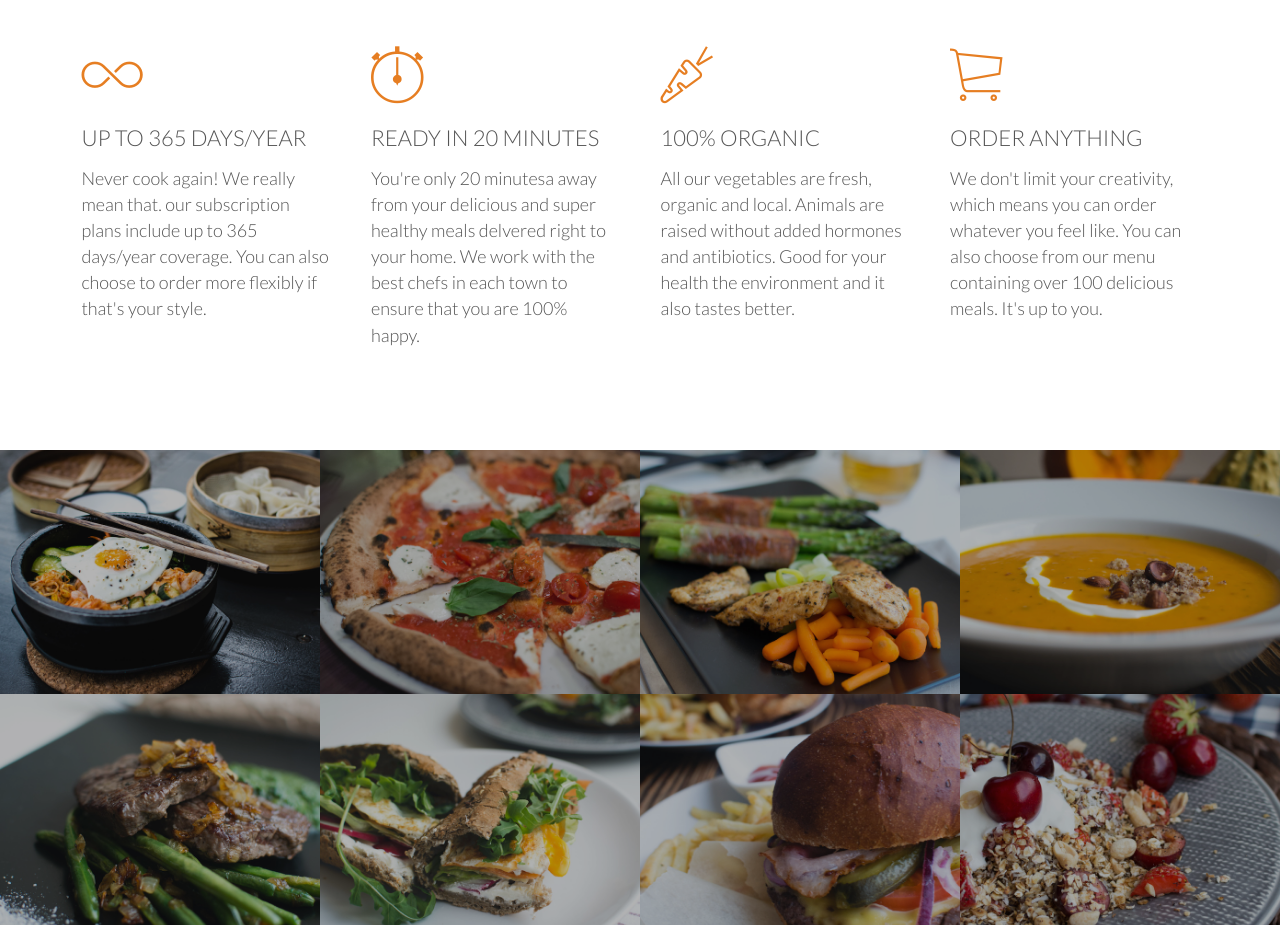
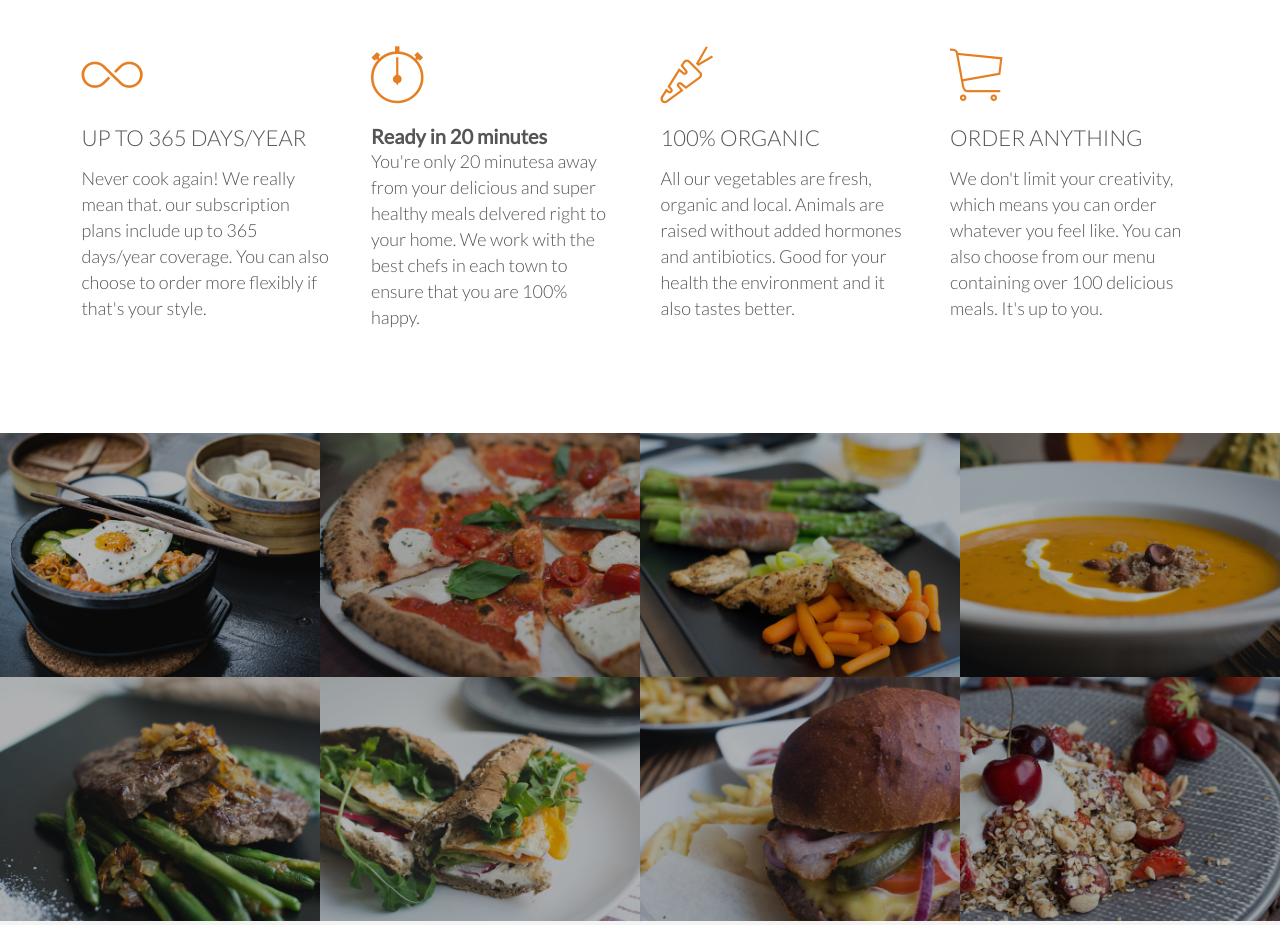
Before and after one commit to Maqsudul/Omni_Food, a plain HTML site: page index.html in a window 1280 px wide. Shown: the part 1060-1985 px from the top of the page. Drawn offline with nearby package versions, Linux system fonts and the light colour scheme; files whose address does not match are found by name.

Commit message:
2nd Commit

```diff
--- a/index.html
+++ b/index.html
@@ -65,7 +65,7 @@
             </div>
             <div class="col span-1-of-4 box">
                 <i class="ion-ios-stopwatch-outline icon-big"></i>
-                <h3>Ready in 20 minutes</h3>
+                <h4>Ready in 20 minutes</h4>
                 <p>
                     You're only 20 minutesa away from your delicious and super healthy meals delvered right to your home. We work with the best chefs in each town to ensure that you are 100% happy.
                 </p>
```
